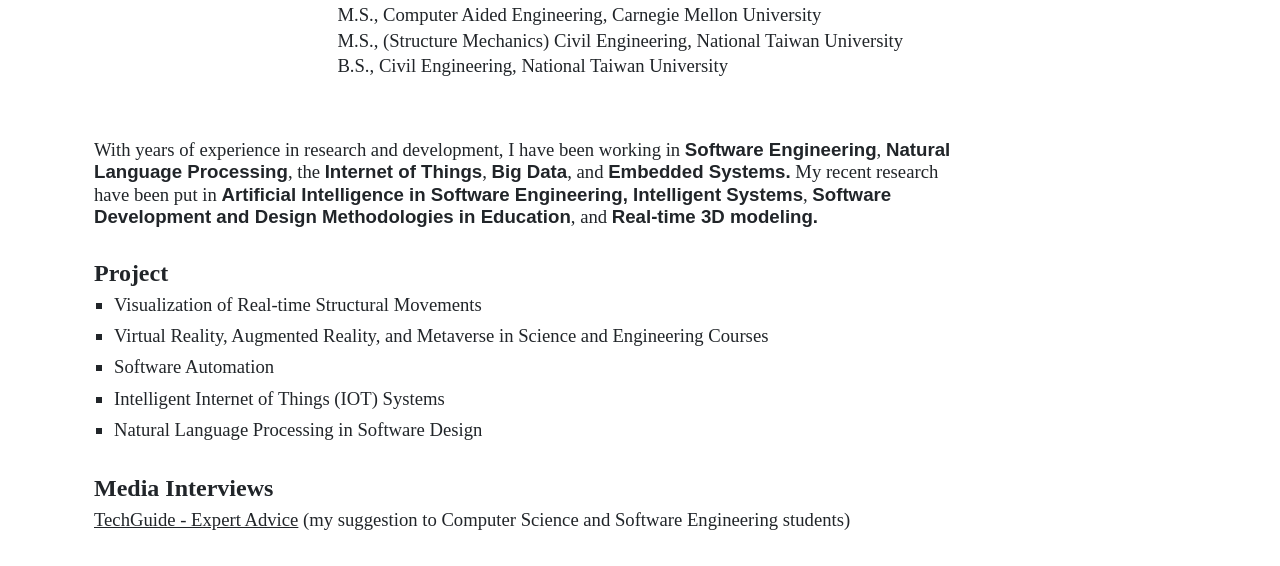
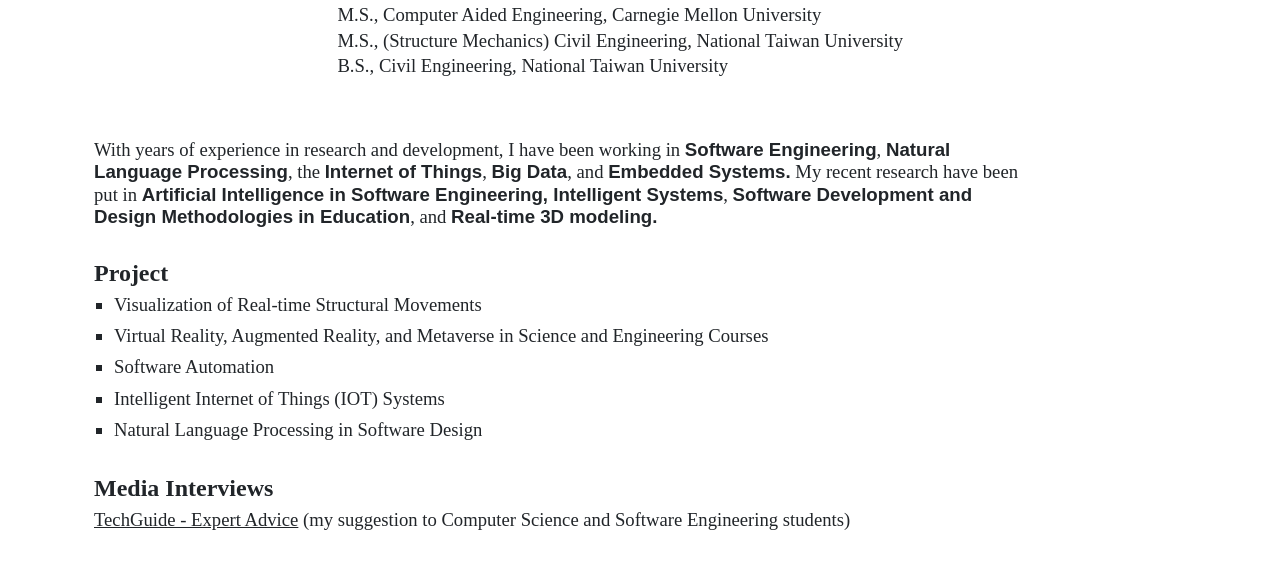
Before and after one commit to hungfuchang/hungfuchang.github.io, a plain HTML site: page index.html in a window 1280 px wide. Shown: the part 241-807 px from the top of the page. Drawn offline with Linux system fonts and the light colour scheme.

Commit message:
Update blog.css
add width for .middle

```diff
--- a/css/blog.css
+++ b/css/blog.css
@@ -18,7 +18,7 @@ p {
 .middle {
   position: absolute;
   top: 380px;
-  width: 870px;
+  width: 930px;
   font-family: Bitter;
   font-size: 14pt;
 }
```
